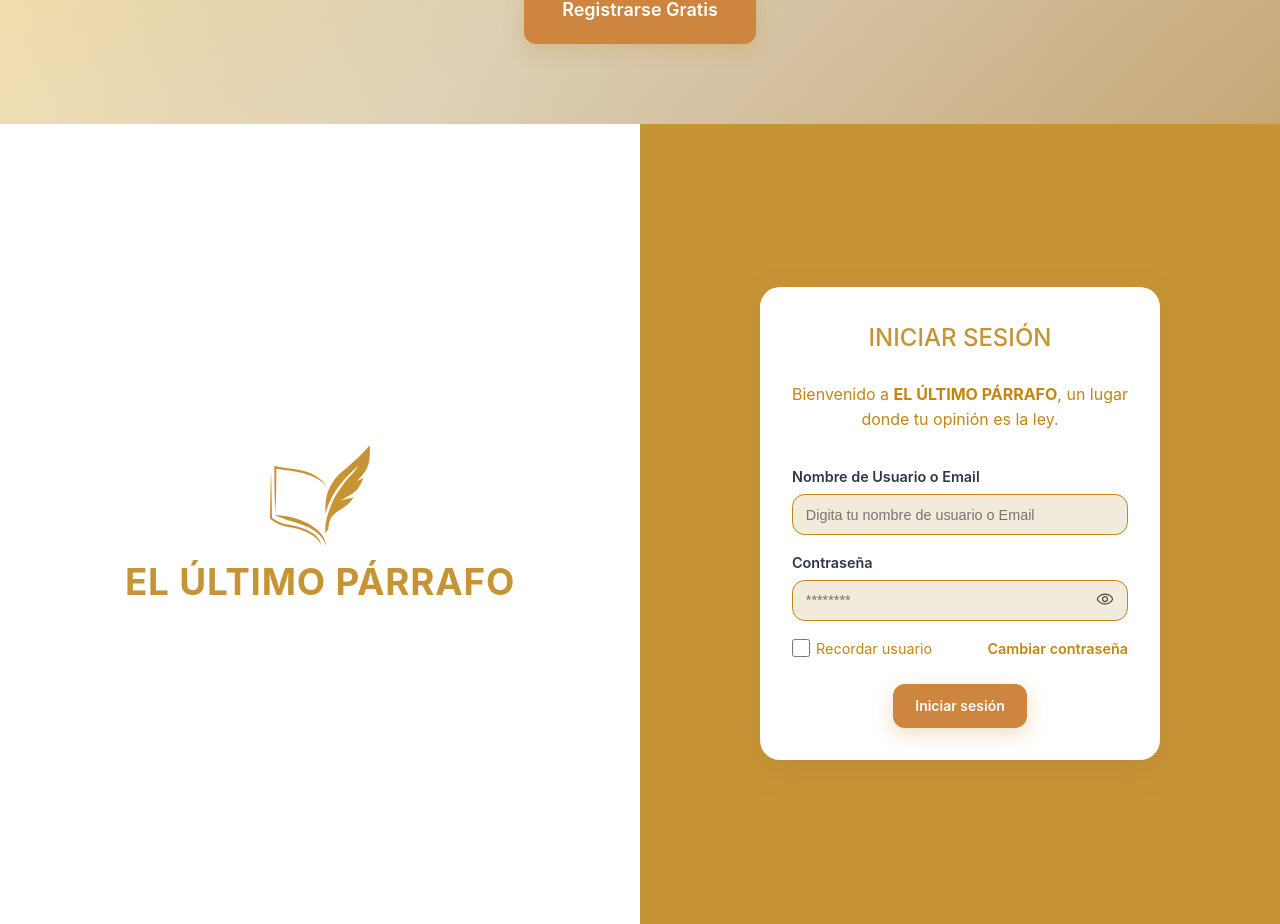
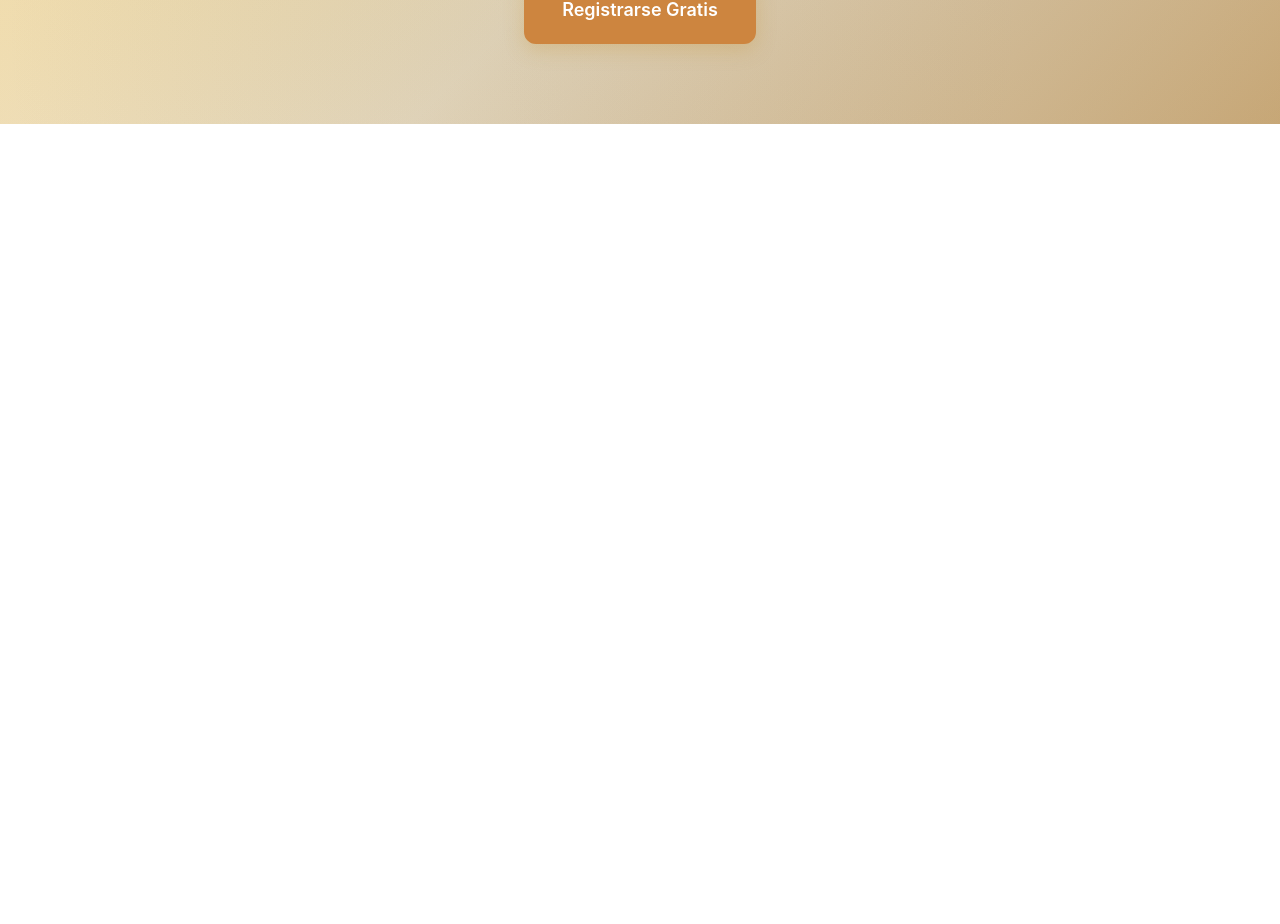
Before and after one commit to MauricioMontes-UCA/webapp-frontend, a React (Vite) app: page / in a window 1280 px wide. Shown: the part 1800-2724 px from the top of the page. After the commit the page ends 1924 px from the top, so only its background shows below. Built offline with nearby package versions, Linux system fonts and the light colour scheme.

Commit message:
feat: configuración de rutas y conexión entre homepage y login

```diff
--- a/package.json
+++ b/package.json
@@ -12,7 +12,8 @@
   "dependencies": {
     "dotenv": "^17.2.3",
     "react": "^19.1.1",
-    "react-dom": "^19.1.1"
+    "react-dom": "^19.1.1",
+    "react-router-dom": "^7.9.5"
   },
   "devDependencies": {
     "@eslint/js": "^9.36.0",
--- a/src/App.jsx
+++ b/src/App.jsx
@@ -1,14 +1,17 @@
 import React from 'react'
+import { BrowserRouter as Router, Routes, Route } from 'react-router-dom'
 import Homepage from './pages/Home'
 import Login from './pages/Login/Login'
 import './App.css'
 
 function App() {
   return (
-    <div className="app">
-      <Homepage />
-      <Login/>
-    </div>
+    <Router>
+      <Routes>
+        <Route path="/" element={<Homepage />} />
+        <Route path="/login" element={<Login />} />
+      </Routes>
+    </Router>
   )
 }
 
--- a/src/pages/Home/Homepage.jsx
+++ b/src/pages/Home/Homepage.jsx
@@ -1,13 +1,16 @@
 import React from 'react';
+import { useNavigate } from 'react-router-dom';
 import Button from '../../components/Button';
 import FeatureCard from '../../components/FeatureCard';
 import logoAlt from '../../assets/logo-alt.svg';
 import './Homepage.css';
 
 const Homepage = () => {
+  const navigate = useNavigate();
+
   const handleGetStarted = () => {
     // Lógica para redirigir al registro o login
-    console.log('Navegando a registro...');
+    navigate('/login');
   };
 
   const handleQuickSearch = () => {
```
Also changed, not shown: 1 other file (tests, documents, lock files or other folders).
